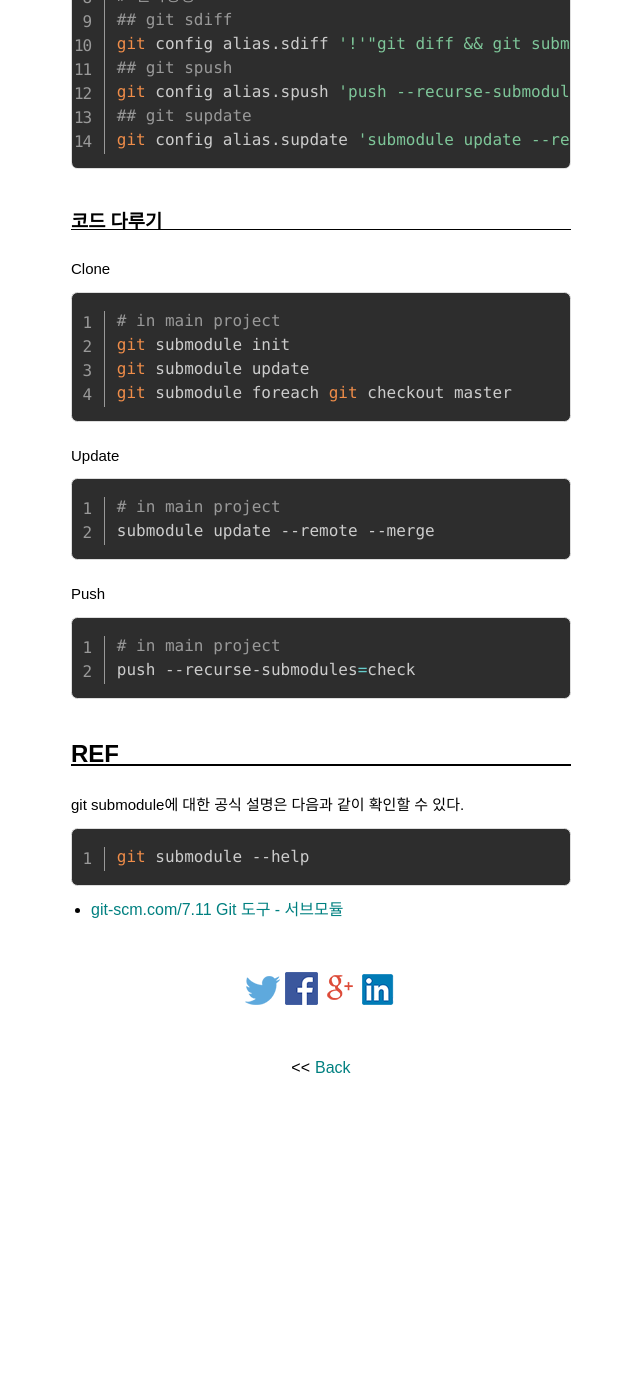
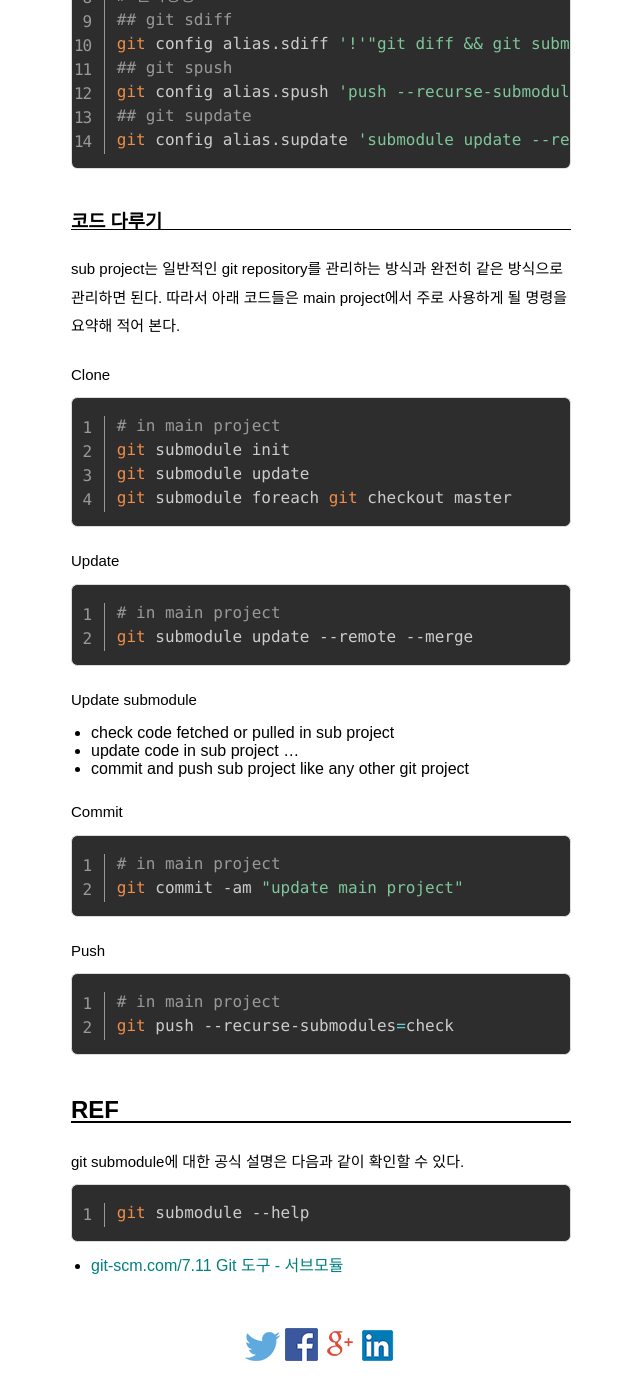
Before and after one commit to pinedance/blog, a Jekyll site: the page built from _posts/2019/01-06/2019-05-28-Git-Submodule.md, in a window 1280 px wide and 1400 px high, scrolled down 9043 px. Shown: the whole window, without its empty margins (319-959 px from the left). Built offline with Jekyll 4.4.1, drawn with Linux system fonts in a browser that asks for light colours; some web fonts are replaced; comment, search, counter and statistics services are not loaded; before the commit the page ends 10165 px from its top, so only the background shows below that.

Commit message:
Update 2019-05-28-Git-Submodule.md

````diff
--- a/_posts/2019/01-06/2019-05-28-Git-Submodule.md
+++ b/_posts/2019/01-06/2019-05-28-Git-Submodule.md
@@ -289,6 +289,8 @@ git config alias.supdate 'submodule update --remote --merge'
 
 ### 코드 다루기
 
+sub project는 일반적인 git repository를 관리하는 방식과 완전히 같은 방식으로 관리하면 된다. 따라서 아래 코드들은 main project에서 주로 사용하게 될 명령을  요약해 적어 본다.
+
 Clone
 
 ```bash
@@ -302,14 +304,28 @@ Update
 
 ```bash
 # in main project
-submodule update --remote --merge
+git submodule update --remote --merge
 ```
+
+Update submodule
+
+* check code fetched or pulled in sub project
+* update code in sub project ...
+* commit and push sub project like any other git project
+
+Commit
+
+```bash
+# in main project
+git commit -am "update main project"
+```
+
 
 Push
 
 ```bash
 # in main project
-push --recurse-submodules=check
+git push --recurse-submodules=check
 ```
 
 
````
